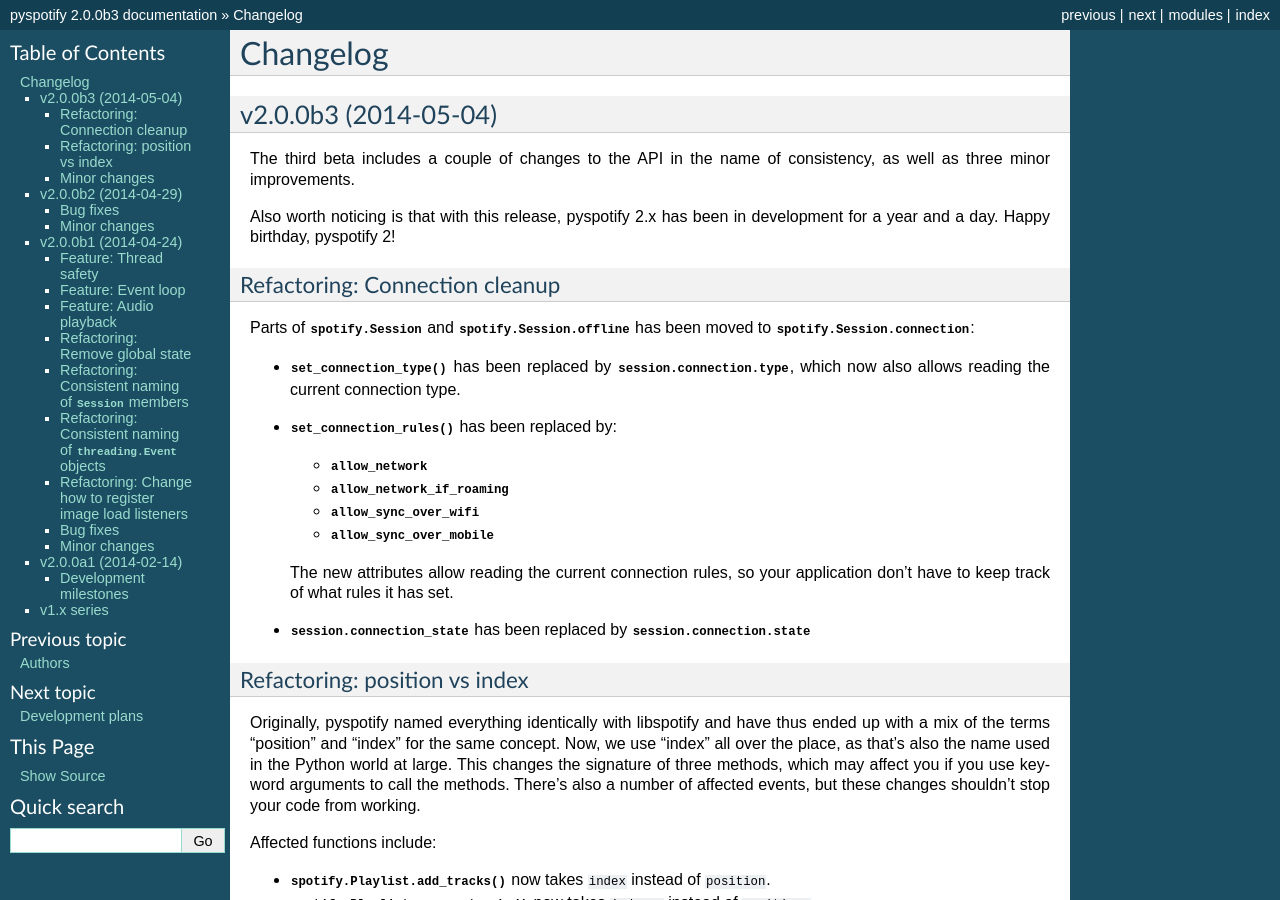
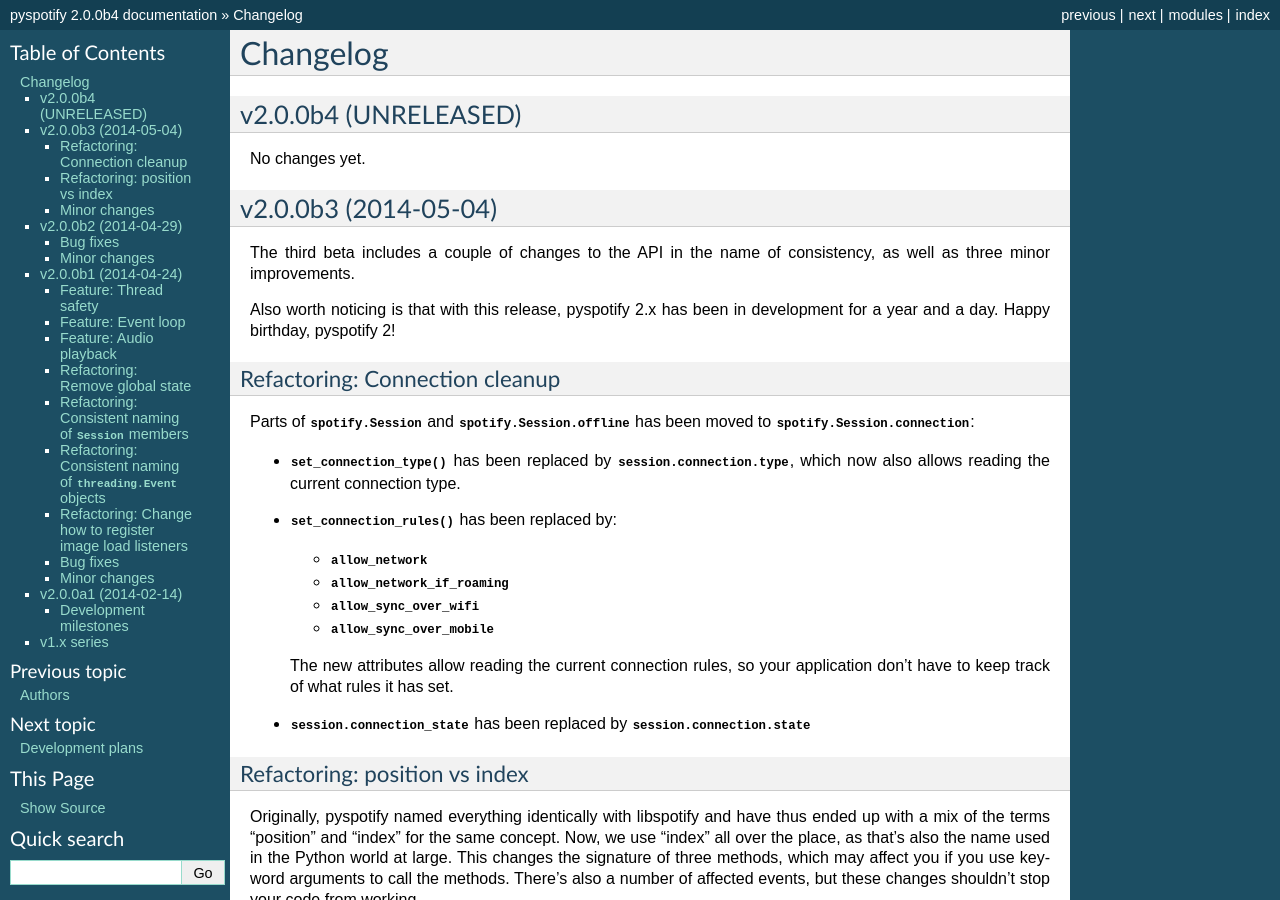
Before and after one commit to jodal/pyspotify, a Sphinx documentation site: the page built from docs/changelog.rst, in a window 1280 px wide and 900 px high. Built offline with Sphinx 7.4.7, drawn with Linux system fonts in a browser that asks for light colours; pages that are not in the unit, such as notebooks, are missing from menus; some of the changed text lies outside the part shown.

Commit message:
Bump version number to 2.0.0b4

```diff
--- a/docs/changelog.rst
+++ b/docs/changelog.rst
@@ -1,6 +1,12 @@
 *********
 Changelog
 *********
+
+v2.0.0b4 (UNRELEASED)
+=====================
+
+No changes yet.
+
 
 v2.0.0b3 (2014-05-04)
 =====================
--- a/spotify/__init__.py
+++ b/spotify/__init__.py
@@ -3,7 +3,7 @@
 import threading
 
 
-__version__ = '2.0.0b3'
+__version__ = '2.0.0b4'
 
 
 # Global reentrant lock to be held whenever libspotify functions are called or
```
